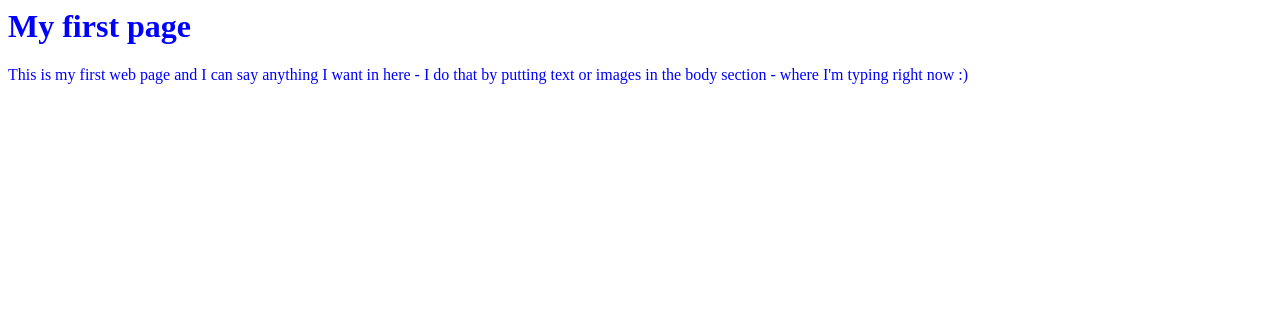
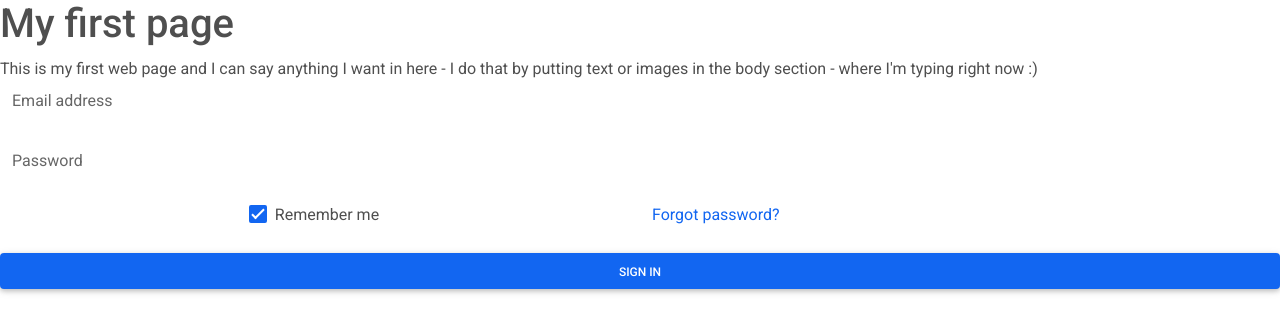
Before and after one commit to evergarden104/jojocujoh.github.io, a plain HTML site: page index.html in a window 1280 px wide. Drawn offline with nearby package versions, Linux system fonts and the light colour scheme.

Commit message:
Update index.html

```diff
--- a/index.html
+++ b/index.html
@@ -4,12 +4,62 @@
 <title> My Personal Website </title>
 </head>
 
-<body bgcolor="white" text="blue">
+<link
+  href="https://cdnjs.cloudflare.com/ajax/libs/font-awesome/5.15.1/css/all.min.css"
+  rel="stylesheet"
+/>
+<!-- Google Fonts -->
+<link
+  href="https://fonts.googleapis.com/css?family=Roboto:300,400,500,700&display=swap"
+  rel="stylesheet"
+/>
+<!-- MDB -->
+<link
+  href="https://cdnjs.cloudflare.com/ajax/libs/mdb-ui-kit/3.10.2/mdb.min.css"
+  rel="stylesheet"
+/>
+  <script
+  type="text/javascript"
+  src="https://cdnjs.cloudflare.com/ajax/libs/mdb-ui-kit/3.10.2/mdb.min.js"
+></script>
 
 <h1> My first page </h1>
 
 This is my first web page and I can say anything I want in here - I do that by putting text or images in the body section - where I'm typing right now :)
 
+  <form>
+  <!-- Email input -->
+  <div class="form-outline mb-4">
+    <input type="email" id="form1Example1" class="form-control" />
+    <label class="form-label" for="form1Example1">Email address</label>
+  </div>
+
+  <!-- Password input -->
+  <div class="form-outline mb-4">
+    <input type="password" id="form1Example2" class="form-control" />
+    <label class="form-label" for="form1Example2">Password</label>
+  </div>
+
+  <!-- 2 column grid layout for inline styling -->
+  <div class="row mb-4">
+    <div class="col d-flex justify-content-center">
+      <!-- Checkbox -->
+      <div class="form-check">
+        <input class="form-check-input" type="checkbox" value="" id="form1Example3" checked />
+        <label class="form-check-label" for="form1Example3"> Remember me </label>
+      </div>
+    </div>
+
+    <div class="col">
+      <!-- Simple link -->
+      <a href="#!">Forgot password?</a>
+    </div>
+  </div>
+
+  <!-- Submit button -->
+  <button type="submit" class="btn btn-primary btn-block">Sign in</button>
+</form>
+
 </body>
 
 </html>
```
